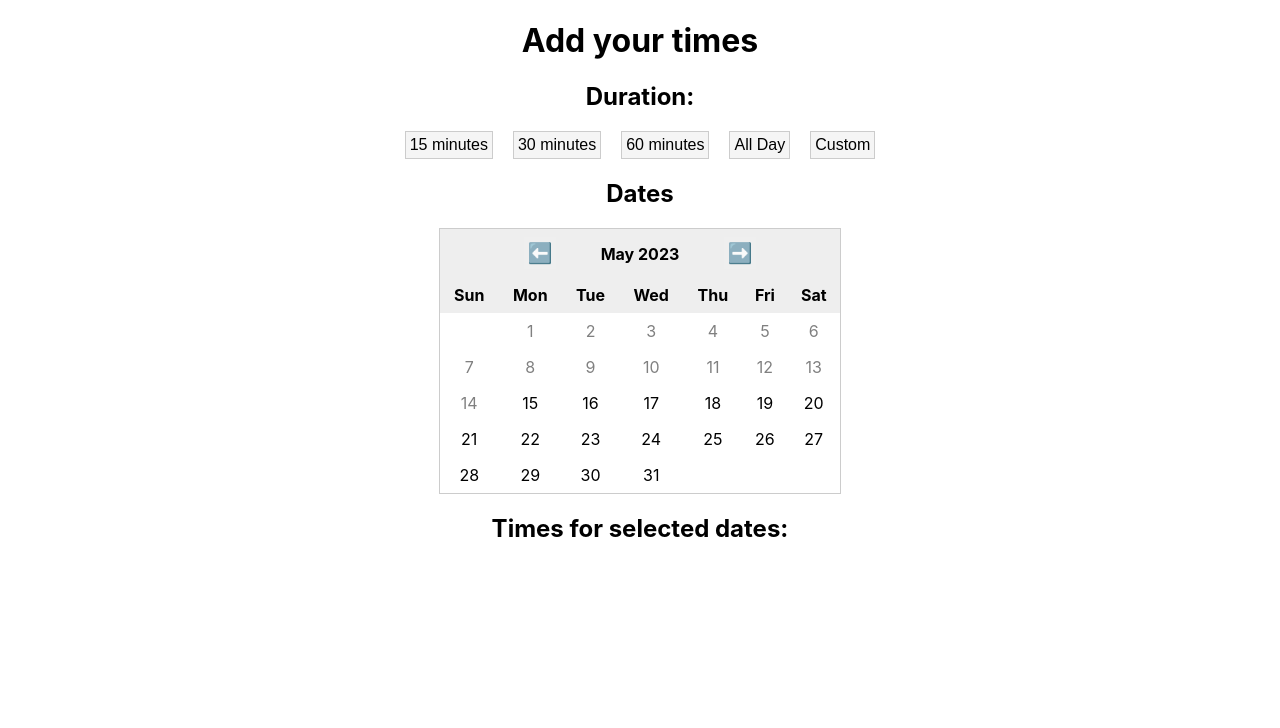
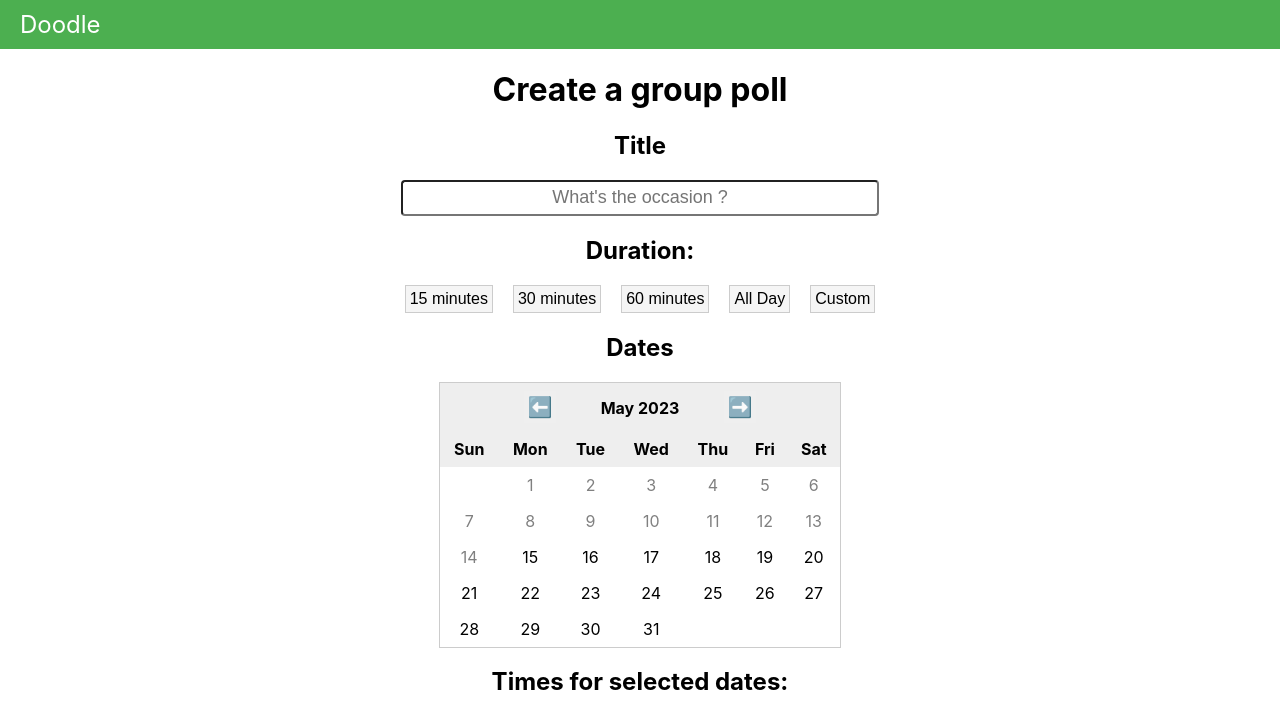
Before and after one commit to AYanchev01/Vote-for-meeting, a React (Create React App) app in the folder client/: page /create-event in a window 1280 px wide. Shown: the top 728 px of the page. Built offline with nearby package versions, Linux system fonts and the light colour scheme.

Commit message:
add text field for event name

```diff
--- /dev/null
+++ b/client/src/components/EventCreation/EventCreation.css
@@ -0,0 +1,26 @@
+.event-name-input {
+  display: flex;
+  justify-content: center;
+  align-items: center;
+  text-align: center;
+  margin: auto;
+  margin-bottom: 20px;
+  height: 30px;
+  width: 470px;
+  border-radius: 4px;
+  font-size: 18px;
+  font-family: fantasy;
+}
+
+.navbar {
+  display: flex;
+  justify-content: space-between;
+  padding: 10px;
+  background-color: #4caf50;
+  color: white;
+}
+
+.website-name {
+  margin-left: 10px;
+  font-size: 24px;
+}
--- a/client/src/components/EventCreation/EventCreation.tsx
+++ b/client/src/components/EventCreation/EventCreation.tsx
@@ -1,9 +1,10 @@
 import React from 'react';
-import { BrowserRouter as Router, Routes, Route } from 'react-router-dom';
 import EventDuration from './EventDuration';
 import Calendar from './Calendar';
+import './EventCreation.css'
 
 const EventCreation: React.FC = () => {
+  const [eventName, setEventName] = React.useState<string>(''); // State for storing the event name
   const [selectedDuration, setSelectedDuration] = React.useState<number | 'all-day' | 'custom' | null>(null);
   const [customDuration, setCustomDuration] = React.useState<number>(0);
 
@@ -16,9 +17,24 @@ const EventCreation: React.FC = () => {
     setCustomDuration(minutes);
   };
 
+  const handleEventNameChange = (event: React.ChangeEvent<HTMLInputElement>) => {
+    setEventName(event.target.value);
+  };
+
   return (
     <div>
-      <h1>Add your times</h1>
+      <div className="navbar">
+        <span className="website-name">Doodle</span>
+      </div>
+      <h1>Create a group poll</h1>
+      <h2>Title</h2>
+      <input
+        className="event-name-input"
+        type="text"
+        value={eventName}
+        onChange={handleEventNameChange}
+        placeholder="What's the occasion ?"
+      />
       <EventDuration
         onSelectDuration={handleDurationSelection}
         onCustomDurationChange={handleCustomDurationChange}
--- a/client/src/components/UserDashboard/UserDashboard.tsx
+++ b/client/src/components/UserDashboard/UserDashboard.tsx
@@ -39,7 +39,7 @@ const UserDashboard: React.FC = () => {
       {/* Navigation Bar */}
       <div className="navbar">
         <span className="website-name">Doodle</span>
-        <button className="create-event-btn" onClick={handleCreateEvent}>Create Event</button>
+        <button className="create-event-btn" onClick={handleCreateEvent}>+ Create</button>
       </div>
 
       {/* Events List */}
```
